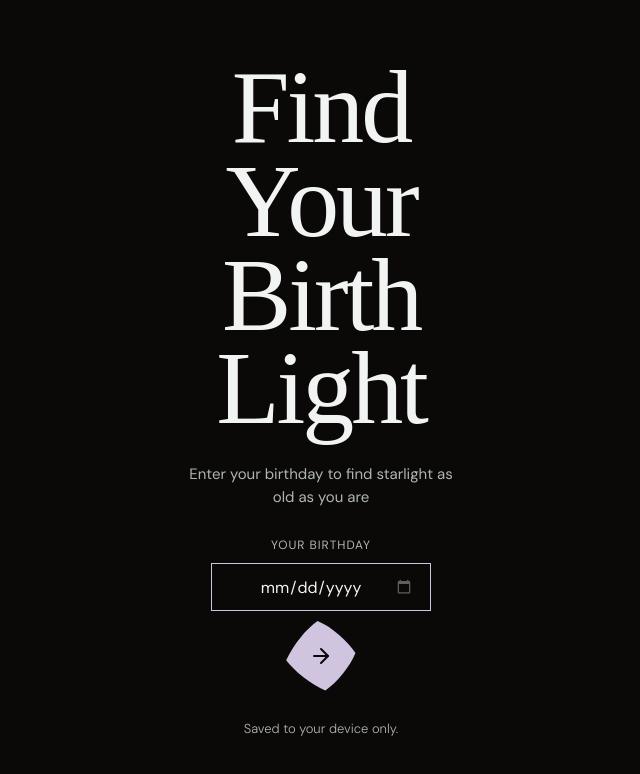
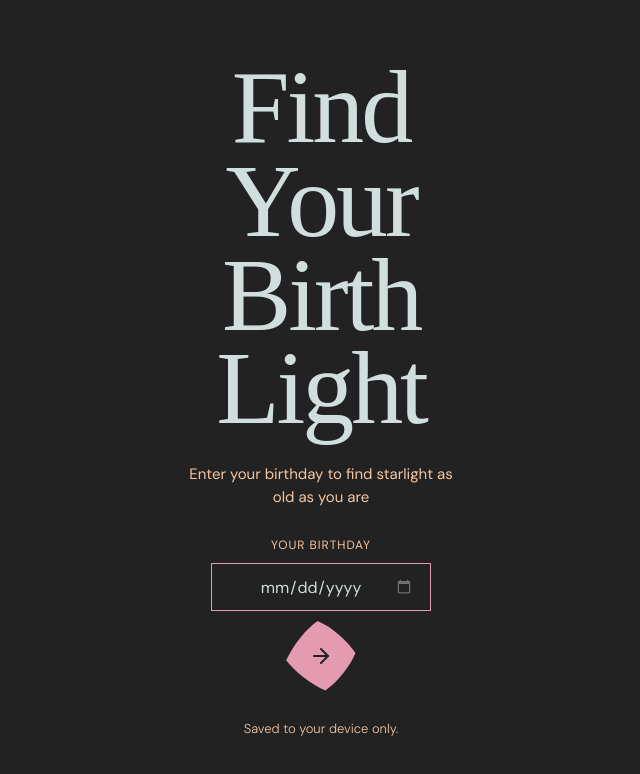
Before and after one commit to djnolan/birth-light, a React (Vite) app: page / in a window 1280 px wide. Shown: the top 774 px of the page, without its empty margins (319-959 px from the left). Built offline with nearby package versions, Linux system fonts and the light colour scheme; a web font is replaced by a local one.

Commit message:
Apply new color palette: Charcoal/Mist/Peach/Blush

```diff
--- a/src/components/StarMap.jsx
+++ b/src/components/StarMap.jsx
@@ -184,8 +184,8 @@ export default function StarMap({ centerStar, isPanning = false, panDuration = 2
       const centerStar = activeTrans ? activeTrans.to : centerStarRef.current;
 
       const style = getComputedStyle(document.documentElement);
-      const bgColor = style.getPropertyValue('--bg').trim() || '#0a0908';
-      const [fgR, fgG, fgB] = hexToRgb(style.getPropertyValue('--fg').trim() || '#f2f4f3');
+      const bgColor = style.getPropertyValue('--bg').trim() || '#222222';
+      const [fgR, fgG, fgB] = hexToRgb(style.getPropertyValue('--fg').trim() || '#d1dede');
 
       ctx.fillStyle = bgColor;
       ctx.fillRect(0, 0, w, h);
--- a/src/index.css
+++ b/src/index.css
@@ -7,11 +7,11 @@
 }
 
 :root {
-  --bg: #0A0908;
-  --fg: #F2F4F3;
-  --muted: #B0B5B3;
-  --accent: #D0C4DF;
-  --line: rgba(176, 181, 179, 0.2);
+  --bg: #222222;
+  --fg: #D1DEDE;
+  --muted: #F7C59F;
+  --accent: #E49AB0;
+  --line: rgba(247, 197, 159, 0.2);
 }
 
 html, body, #root {
```
